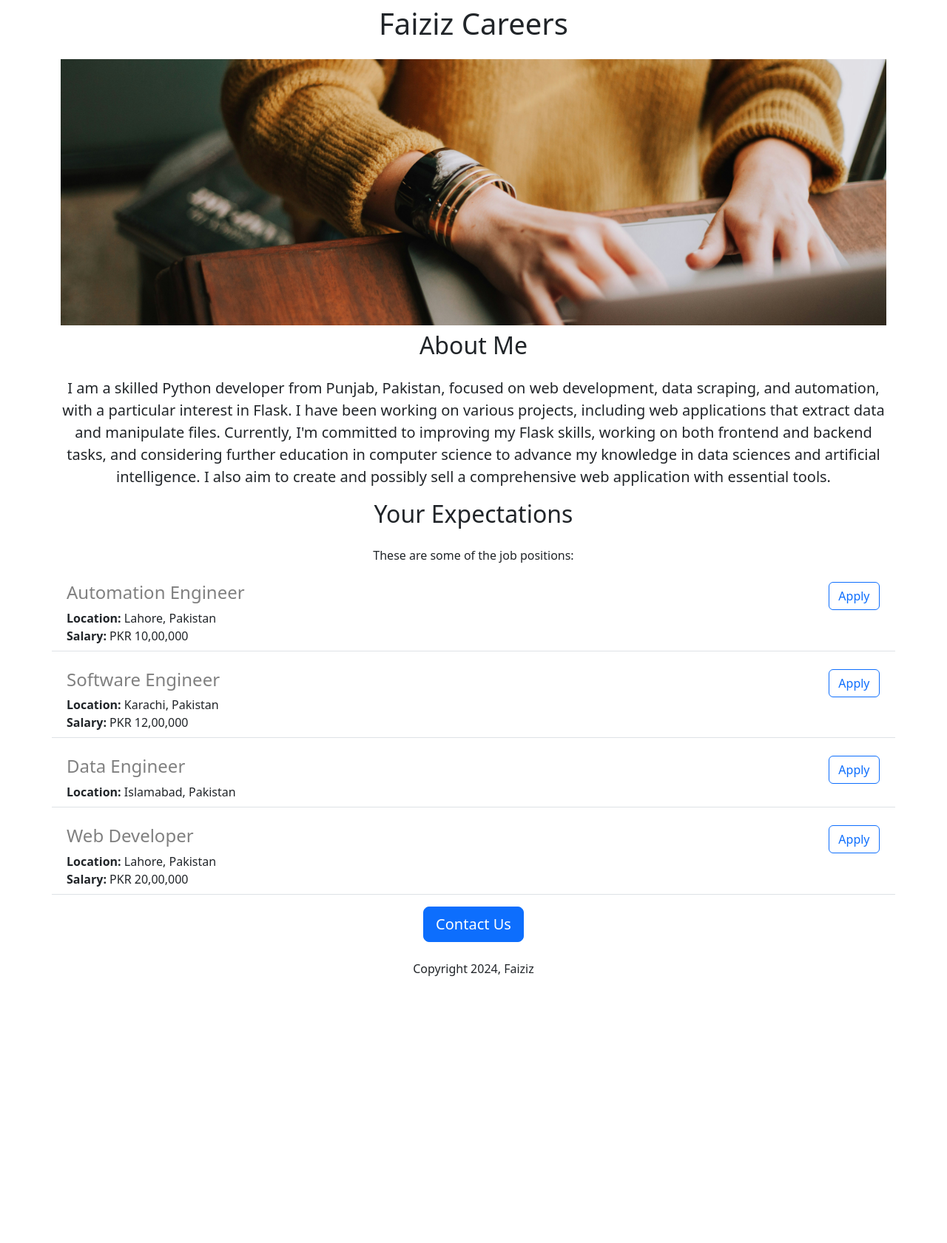
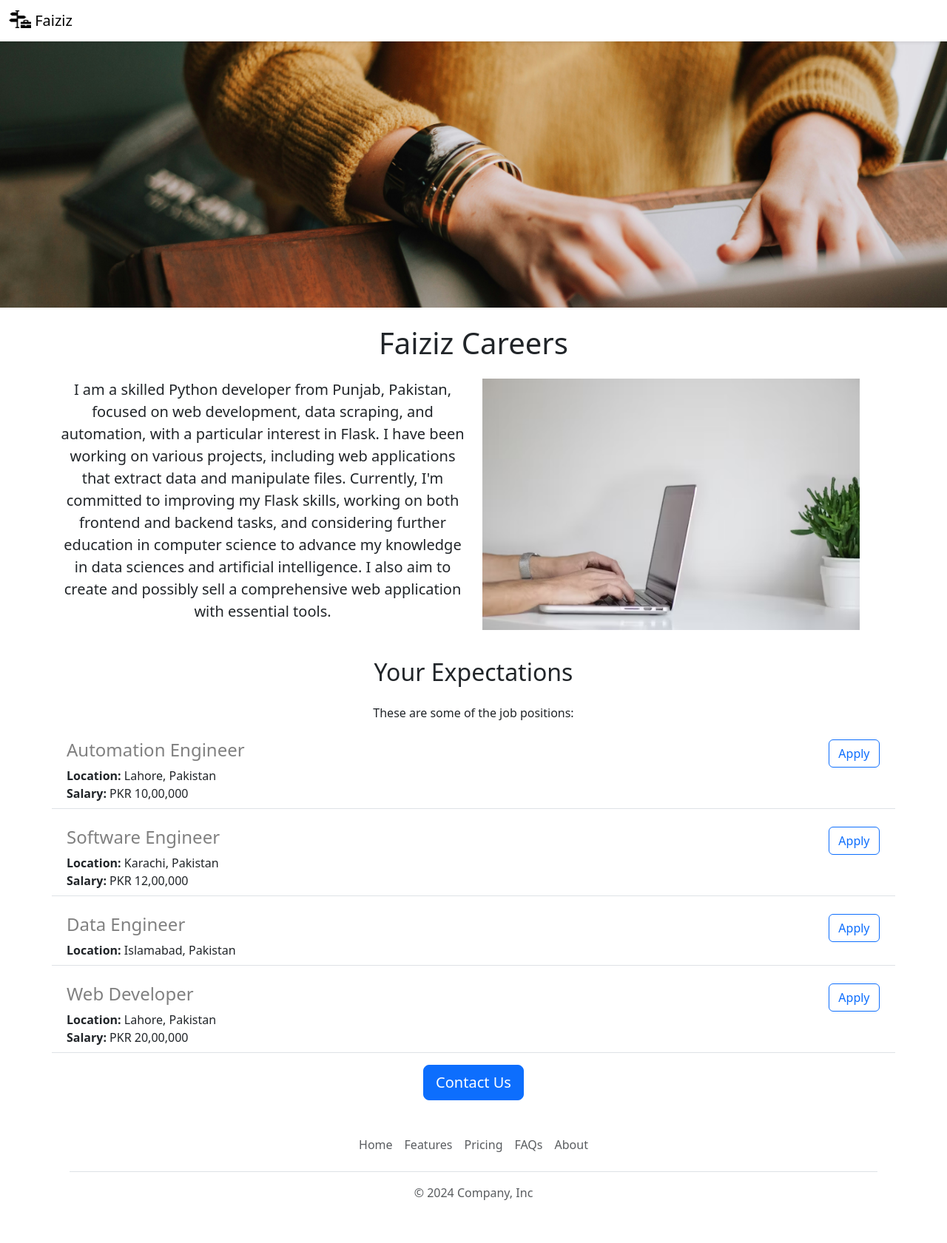
Before and after one commit to Immuhammadfaizan/careers-website, a Flask app: page / in a window 1280 px wide. Shown: the whole page at 74% size. Before the commit the page ends 1320 px from the top, so only its background shows below. Run offline with Flask 3, Linux system fonts and the light colour scheme.

Commit message:
Addition aesthetic changes and improvements

```diff
--- /dev/null
+++ b/templates/footer.html
@@ -0,0 +1,12 @@
+<div class="container">
+  <footer class="py-3 my-4">
+    <ul class="nav justify-content-center border-bottom pb-3 mb-3">
+      <li class="nav-item"><a href="#" class="nav-link px-2 text-body-secondary">Home</a></li>
+      <li class="nav-item"><a href="#" class="nav-link px-2 text-body-secondary">Features</a></li>
+      <li class="nav-item"><a href="#" class="nav-link px-2 text-body-secondary">Pricing</a></li>
+      <li class="nav-item"><a href="#" class="nav-link px-2 text-body-secondary">FAQs</a></li>
+      <li class="nav-item"><a href="#" class="nav-link px-2 text-body-secondary">About</a></li>
+    </ul>
+    <p class="text-center text-body-secondary">&copy; 2024 Company, Inc</p>
+  </footer>
+</div>
--- a/templates/home.html
+++ b/templates/home.html
@@ -10,21 +10,28 @@
             height: 360px;
             width: 100%;
             object-fit: cover;
+            margin-bottom: 16px;
         }
     </style>
 </head>
 
 <body>
+    {% include 'nav.html' %}
+     <img class="img-fluid" id="banner" src="https://7cf40e2c-704d-4d27-a575-7234f1b47e54-00-ddua9gk4eup4.kirk.replit.dev/static/banner.jpeg" alt="Banner Image">
   <div class="container">
     <h1 class="text-center mt-2 mb-4">
         {{company_name}} Careers
     </h1>
-    <img class="img-fluid" id="banner" src="https://7cf40e2c-704d-4d27-a575-7234f1b47e54-00-ddua9gk4eup4.kirk.replit.dev/static/banner.jpeg" alt="Banner Image">
 
-    <h2 class="text-center mt-2 mb-4">About Me</h2>
-    <p class="text-center lead">
-        I am a skilled Python developer from Punjab, Pakistan, focused on web development, data scraping, and automation, with a particular interest in Flask. I have been working on various projects, including web applications that extract data and manipulate files. Currently, I'm committed to improving my Flask skills, working on both frontend and backend tasks, and considering further education in computer science to advance my knowledge in data sciences and artificial intelligence. I also aim to create and possibly sell a comprehensive web application with essential tools.
-    </p>
+      <div class="row" style="border: 32px;">
+       <div class="mb-4 col-md-6">
+        <p class="text-center lead">
+            I am a skilled Python developer from Punjab, Pakistan, focused on web development, data scraping, and automation, with a particular interest in Flask. I have been working on various projects, including web applications that extract data and manipulate files. Currently, I'm committed to improving my Flask skills, working on both frontend and backend tasks, and considering further education in computer science to advance my knowledge in data sciences and artificial intelligence. I also aim to create and possibly sell a comprehensive web application with essential tools.
+        </p>
+       </div>
+        <div class="d-block d-md-block mb-4 col-md-6">
+         <img src="/static/working.jpeg" style="height: 340px">
+        </div>
 
     <h2 class="text-center mt-2 mb-4">
         Your Expectations
@@ -38,10 +45,9 @@
       </div>
 
     <div class="text-center">
-      <button class="btn btn-primary btn-lg">Contact Us</button>
-      <p class="mt-4">Copyright 2024, {{company_name}}</p>
+      <a href="mailto:muhammadfaizanlite@gmail.com?subject=Question%20for%20Job%20Openings&body=I'm%20%3Cyour-name%3E%0D%0A%0D%0AMy%20question(s)%3A%20%3Cyour-question(s)%3E" class="btn btn-primary btn-lg">Contact Us</a>
     </div>
   </div>
-
+  {% include 'footer.html' %}
 </body>
 </html>
--- a/templates/jobdata.html
+++ b/templates/jobdata.html
@@ -6,15 +6,15 @@
         <div>
             <b>Location:</b> {{data['location']}}
         </div>
-        {% if 'salary' in data %}
+         {% if 'salary' in data %}
         <div>
-            <b>Salary:</b>  {{data['salary']}}
+            <b>Salary:</b> {{data['salary']}}
         </div>
         {% endif %}
     </div>
 
     <div class="col-1">
-        <button type="button" class="btn btn-outline-primary">Apply</button>
+        <a href="mailto:muhammadfaizanlite@gmail.com?subject=Application%20for%20{{data['title']}}&body=Myself%3A%20%3Cabout-yourself%3E%0D%0A%0D%0AMy%20Resume%2FCV%20link%3A%20%3Cyour-resume-link%3E%0D%0A%0D%0AMy%20LinkedIn%20Link%3A%20%3Cyour-linkedin-link%3E}" type="button" class="btn btn-outline-primary">Apply</a>
     </div>
 
 </div>
--- /dev/null
+++ b/templates/nav.html
@@ -0,0 +1,9 @@
+<nav class="navbar shadow-sm fixed-top bg-white">
+  <div class="container-fluid">
+    <a class="navbar-brand" href="#">
+      <img src="/static/logo.png" alt="Logo" width="30" height="24" class="d-inline-block align-text-top">
+      Faiziz
+    </a>
+  </div>
+</nav>
+<div style="height:56px"></div>
```
Also changed, not shown: static/logo.png (added), static/working.jpeg (added).
